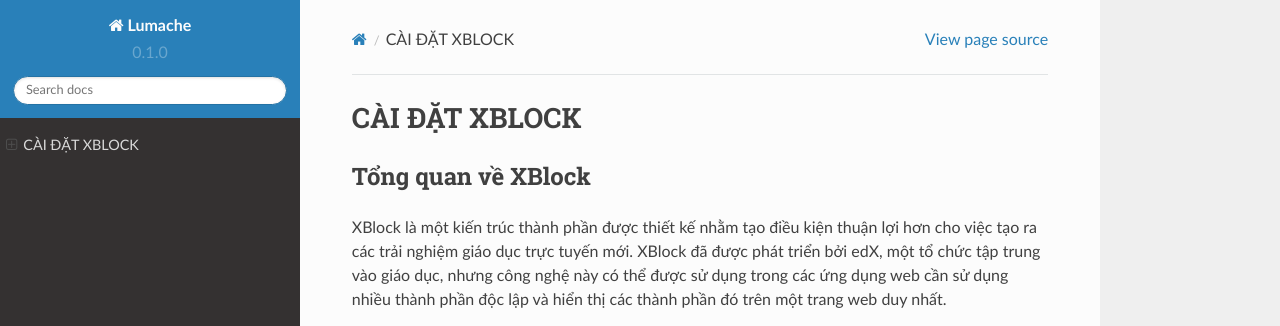
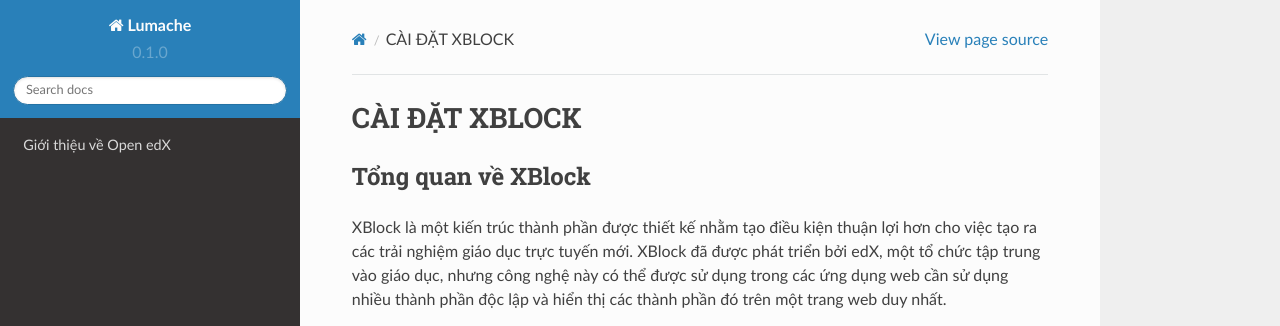
Before and after one commit to dlowji/rtd-openedx, a Sphinx documentation site: the page built from docs/source/xblock_introduction.rst, in a window 1280 px wide. Shown: the top 326 px of the page. Built offline with Sphinx 7.4.7 and the Read the Docs theme 2.0.0, drawn with Linux system fonts in a browser that asks for light colours.

Commit message:
Update index.rst

```diff
--- a/docs/source/index.rst
+++ b/docs/source/index.rst
@@ -62,3 +62,7 @@
 Đăng ký theo dõi
 ----------------
 Các bài đăng trên Website sẽ được đăng tải và cập nhật thường xuyên. Bạn đọc hãy đăng ký theo dõi chúng tôi qua địa chỉ email, bằng cách ghi nhận thông tin theo biểu mẫu `tại đây <https://www.google.com/>`_.
+
+.. toctree:: :hidden:
+
+	edx-introduce
```
